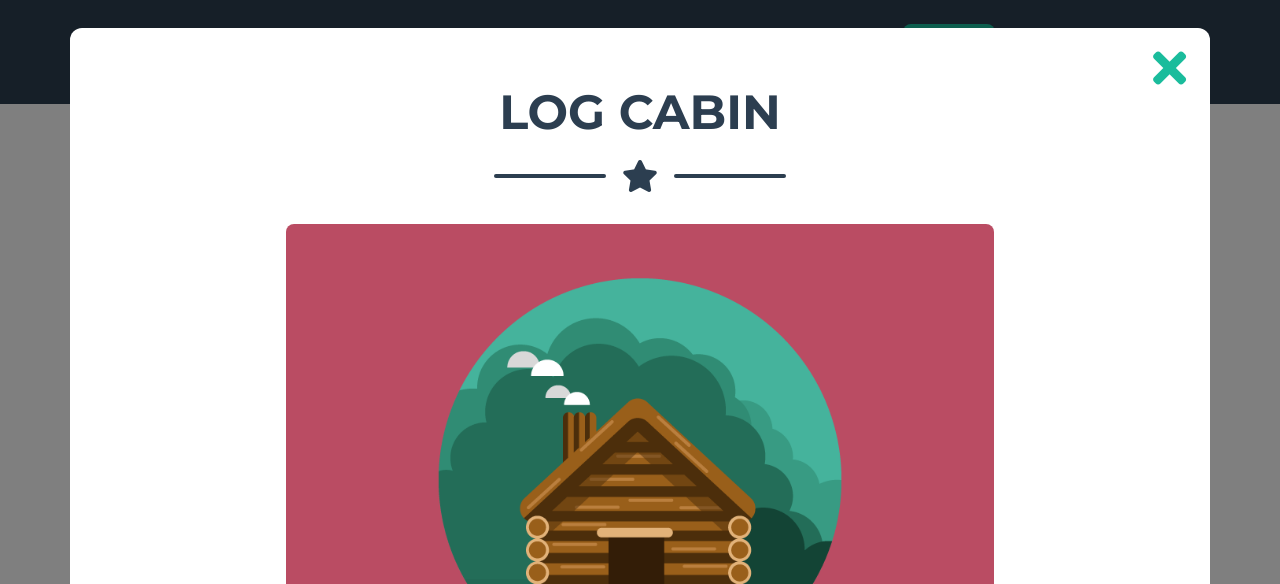
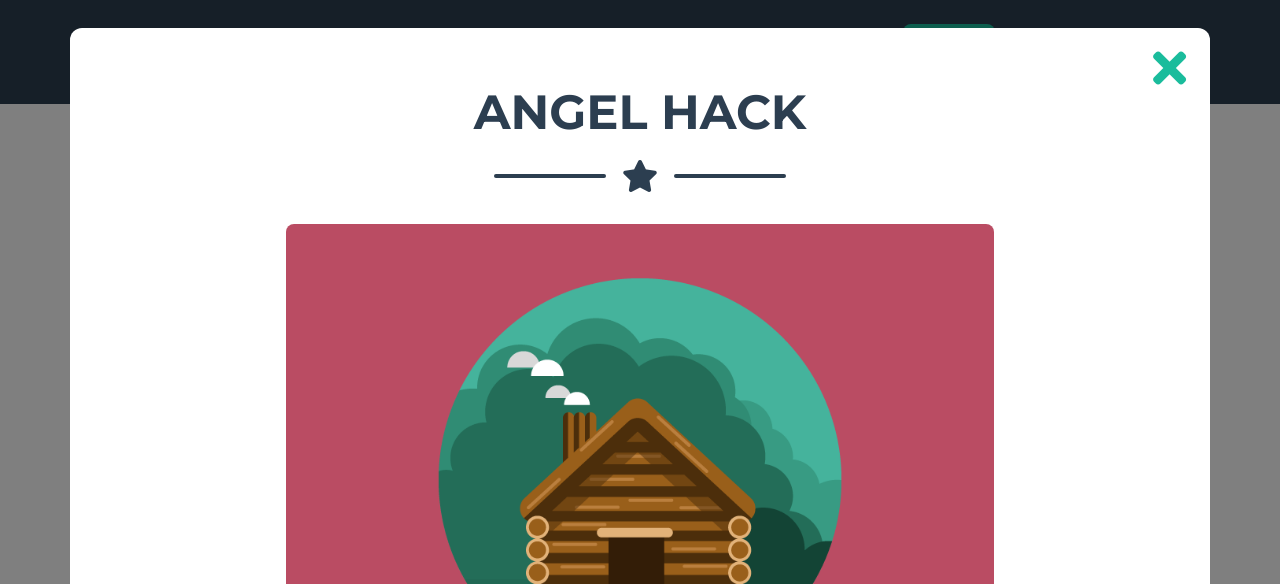
Before and after one commit to SlickVick1995/selftaughtvic.ml, a website with bundled scripts: page index.html in a window 1280 px wide. Both pictures are taken after a click on the element 259 px from the left and 1185 px from the top of the page. Shown: the part 785-1369 px from the top of the page. Built offline with nearby package versions, Linux system fonts and the light colour scheme.

Commit message:
Update
Updated links as well various parts of the page

```diff
--- a/index.html
+++ b/index.html
@@ -296,6 +296,7 @@
         <div class="col-lg-4">
           <h4 class="text-uppercase mb-4">About Selftaughtvic</h4>
           <p class="lead mb-0">Selftaughtvic is a portfolio page created by Victor Le, an iOS Developer</p>
+          <a href="info@selftaughtvic.ml">info@sefltaughtvic.ml</a>
         </div>
 
       </div>
@@ -332,7 +333,7 @@
             <div class="row justify-content-center">
               <div class="col-lg-8">
                 <!-- Portfolio Modal - Title -->
-                <h2 class="portfolio-modal-title text-secondary text-uppercase mb-0">Log Cabin</h2>
+                <h2 class="portfolio-modal-title text-secondary text-uppercase mb-0">Angel Hack</h2>
                 <!-- Icon Divider -->
                 <div class="divider-custom">
                   <div class="divider-custom-line"></div>
```
Also changed, not shown: 2 other files.
